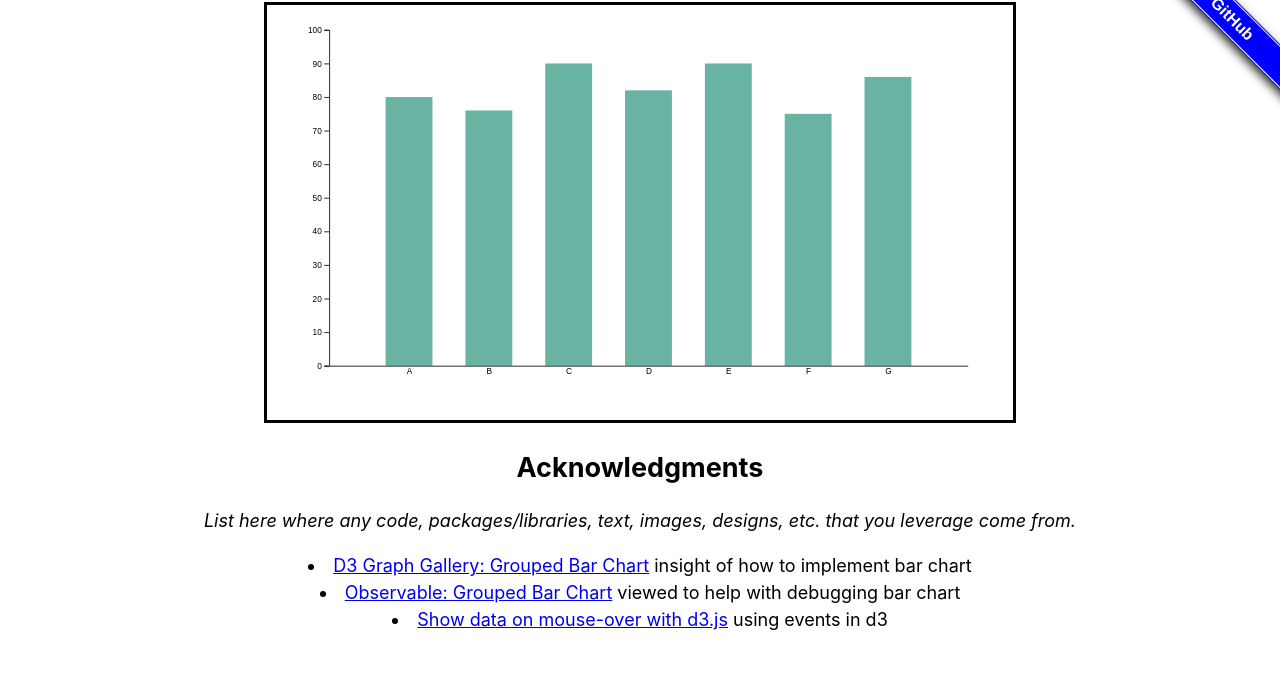
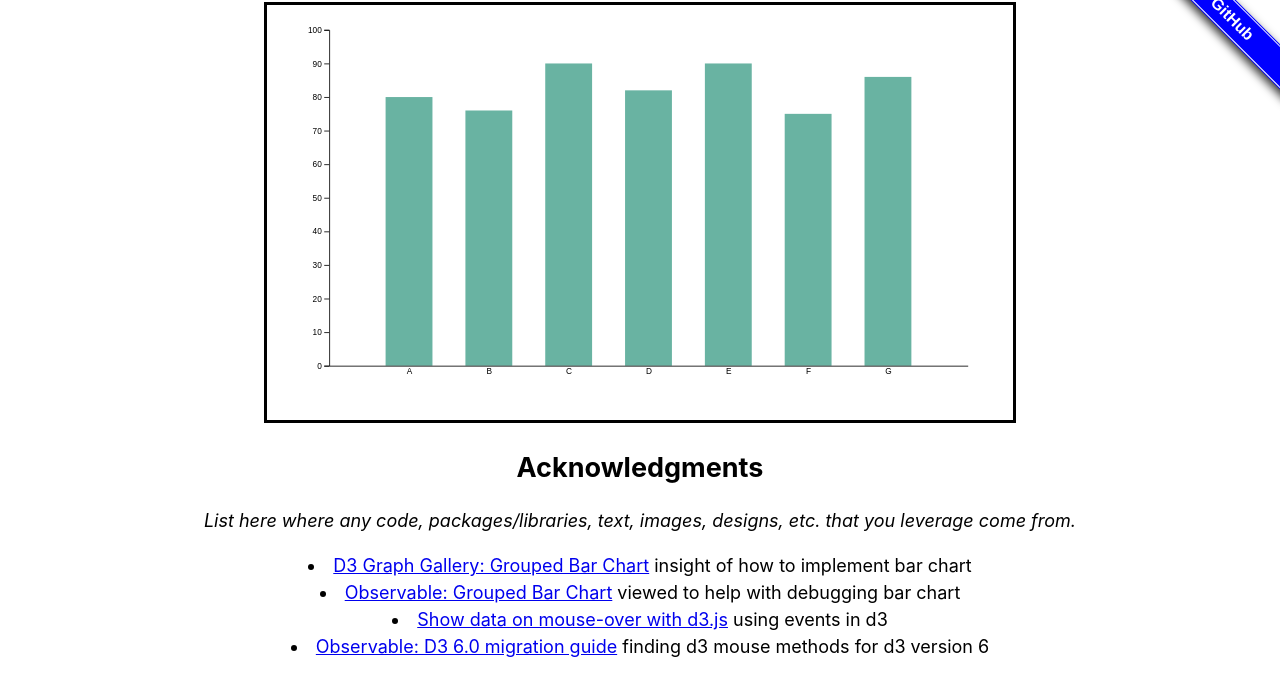
Before and after one commit to DS4200-Fall21-Sec02/ic-04-corrected-mc, a plain HTML site: page index.html in a window 1280 px wide. Shown: the part 89-784 px from the top of the page. Drawn offline with nearby package versions, Linux system fonts and the light colour scheme.

Commit message:
Update index.html

```diff
--- a/index.html
+++ b/index.html
@@ -31,6 +31,9 @@
   <li><a href='https://medium.com/@kj_schmidt/show-data-on-mouse-over-with-d3-js-3bf598ff8fc2'>Show data on mouse-over with d3.js</a>
     using events in d3
   </li>
+  <li><a href='https://observablehq.com/@d3/d3v6-migration-guide'>Observable: D3 6.0 migration guide</a>
+    finding d3 mouse methods for d3 version 6
+  </li>
   </p>
 
 </div>
```
